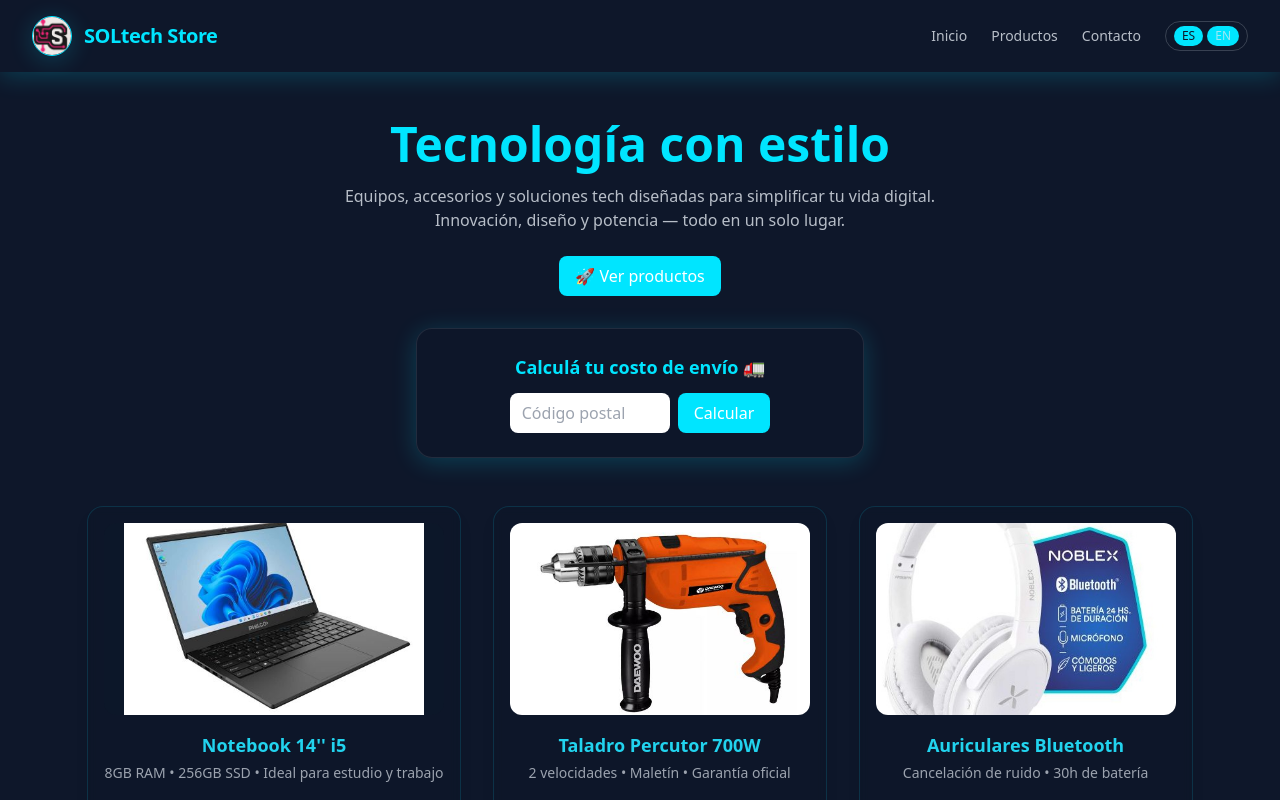
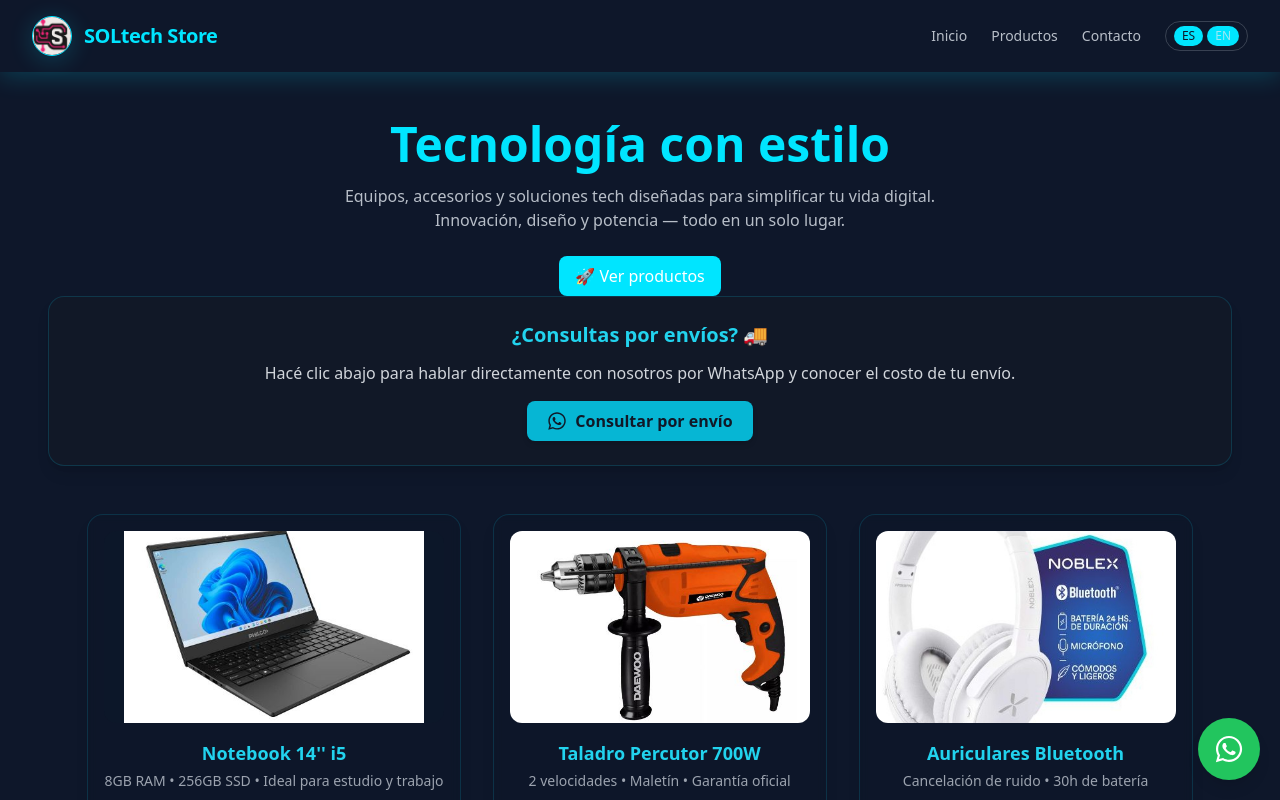
Before and after one commit to SolangeMieres/soltech-store-clean, a Next.js app: page / in a window 1280 px wide. Shown: the top 800 px of the page. Built offline with nearby package versions, Linux system fonts and the light colour scheme.

Commit message:
Agrego burbuja flotante de WhatsApp y unifico animación en _app.js

```diff
--- a/components/ShippingCalculator.js
+++ b/components/ShippingCalculator.js
@@ -1,51 +1,30 @@
-// components/ShippingCalculator.js
-import { useState } from "react"
+import React from "react";
+import { FaWhatsapp } from "react-icons/fa";
 
-const texts = {
-  es: {
-    title: "Calculá tu costo de envío 🚛",
-    placeholder: "Código postal",
-    button: "Calcular",
-    result: "Costo estimado:",
-    alert: "Ingresá un código postal válido",
-  },
-  en: {
-    title: "Estimate your shipping cost 🚛",
-    placeholder: "ZIP code",
-    button: "Calculate",
-    result: "Estimated cost:",
-    alert: "Please enter a valid ZIP code",
-  },
-}
-
-export default function ShippingCalculator({ lang = "es" }) {
-  const [zip, setZip] = useState("")
-  const [cost, setCost] = useState(null)
-  const t = texts[lang] || texts.es
-
-  const calculateShipping = () => {
-    if (!zip) return alert(t.alert)
-    const simulatedCost = Math.floor(Math.random() * 2000) + 500
-    setCost(simulatedCost)
-  }
+export default function ShippingCalculator() {
+  const handleClick = () => {
+    const message = encodeURIComponent(
+      "¡Hola! 👋 Quisiera consultar por el envío de un producto de la tienda SOLtech Store."
+    );
+    window.open(`https://wa.me/5491132905944?text=${message}`, "_blank");
+  };
 
   return (
-    <div className="bg-dark/70 border border-light/10 shadow-soft rounded-2xl p-6 text-center max-w-md mx-auto mt-8">
-      <h2 className="text-lg font-bold text-brand mb-3">{t.title}</h2>
-      <input
-        type="text"
-        placeholder={t.placeholder}
-        value={zip}
-        onChange={(e) => setZip(e.target.value)}
-        className="px-3 py-2 rounded-lg w-40 text-dark mr-2"
-      />
-      <button onClick={calculateShipping}>{t.button}</button>
-      {cost && (
-        <p className="mt-3 text-light">
-          {t.result}{" "}
-          <span className="text-brand">${cost.toLocaleString("es-AR")}</span>
-        </p>
-      )}
+    <div className="bg-gray-900 text-white p-6 rounded-2xl shadow-lg text-center border border-cyan-500/20">
+      <h2 className="text-xl font-semibold mb-3 text-cyan-400">
+        ¿Consultas por envíos? 🚚
+      </h2>
+      <p className="text-gray-300 mb-4">
+        Hacé clic abajo para hablar directamente con nosotros por WhatsApp y
+        conocer el costo de tu envío.
+      </p>
+      <button
+        onClick={handleClick}
+        className="flex items-center justify-center gap-2 mx-auto bg-cyan-500 hover:bg-cyan-400 text-gray-900 font-semibold py-2 px-5 rounded-lg transition-all duration-200 shadow-md hover:shadow-cyan-500/40"
+      >
+        <FaWhatsapp className="text-xl" />
+        Consultar por envío
+      </button>
     </div>
-  )
+  );
 }
--- /dev/null
+++ b/components/WhatsAppButton.js
@@ -0,0 +1,21 @@
+import React from "react";
+import { FaWhatsapp } from "react-icons/fa";
+
+export default function WhatsAppButton() {
+  const handleClick = () => {
+    const message = encodeURIComponent(
+      "¡Hola! 👋 Quisiera hacer una consulta sobre los productos de SOLtech Store."
+    );
+    window.open(`https://wa.me/5491132905944?text=${message}`, "_blank");
+  };
+
+  return (
+    <button
+      onClick={handleClick}
+      className="fixed bottom-5 right-5 bg-green-500 hover:bg-green-400 text-white p-4 rounded-full shadow-lg transition-all duration-300 hover:scale-110 focus:outline-none focus:ring-2 focus:ring-green-300"
+      aria-label="Chatear por WhatsApp"
+    >
+      <FaWhatsapp className="text-3xl" />
+    </button>
+  );
+}
--- a/pages/_app.js
+++ b/pages/_app.js
@@ -1,8 +1,10 @@
-import '@/styles/globals.css'
-import { AnimatePresence, motion } from 'framer-motion'
+import "@/styles/globals.css";
+import { AnimatePresence, motion } from "framer-motion";
+import WhatsAppButton from "../components/WhatsAppButton";
 
 export default function App({ Component, pageProps, router }) {
   return (
+    <>
       <AnimatePresence mode="wait">
         <motion.div
           key={router.route}
@@ -14,5 +16,9 @@
           <Component {...pageProps} />
         </motion.div>
       </AnimatePresence>
-  )
+
+      {/* Burbuja flotante de WhatsApp */}
+      <WhatsAppButton />
+    </>
+  );
 }
--- /dev/null
+++ b/pages/api/shipping.js
@@ -0,0 +1,51 @@
+// pages/api/shipping.js
+export default async function handler(req, res) {
+  if (req.method !== "POST") {
+    return res.status(405).json({ error: "Método no permitido" });
+  }
+
+  const { postalCodeDestino, pesoKg = 1, volumen = 0 } = req.body;
+
+  if (!postalCodeDestino) {
+    return res.status(400).json({ error: "Falta código postal de destino" });
+  }
+
+  try {
+    const body = {
+      cp_origen: process.env.ANDREANI_CP_ORIGEN,
+      cp_destino: postalCodeDestino,
+      api_nrocuenta: process.env.ANDREANI_NRO_CUENTA,
+      api_key: process.env.ANDREANI_API_KEY,
+      operativa: process.env.ANDREANI_CONTRATO,
+      peso_total: pesoKg * 1000,      // si lo piden en gramos
+      volumen_total: volumen
+    };
+
+    const response = await fetch(process.env.ANDREANI_API_URL, {
+      method: "POST",
+      headers: {
+        "Content-Type": "application/json"
+      },
+      body: JSON.stringify(body)
+    });
+
+    const data = await response.json();
+
+    if (!response.ok) {
+      console.error("Error cotizando Andreani:", data);
+      return res.status(500).json({ error: "No se pudo cotizar con Andreani" });
+    }
+
+    const fee = data.tarifaConIva?.total || data.tarifaSinIva?.total || null;
+
+    if (fee == null) {
+      console.error("Respuesta Andreani sin tarifa válida:", data);
+      return res.status(500).json({ error: "Tarifa no disponible" });
+    }
+
+    return res.status(200).json({ fee: Number(fee) });
+  } catch (err) {
+    console.error("Error interno en envío Andreani:", err);
+    return res.status(500).json({ error: "Error interno de envío" });
+  }
+}
```
Lines whose indentation alone changed are shown as unchanged.
